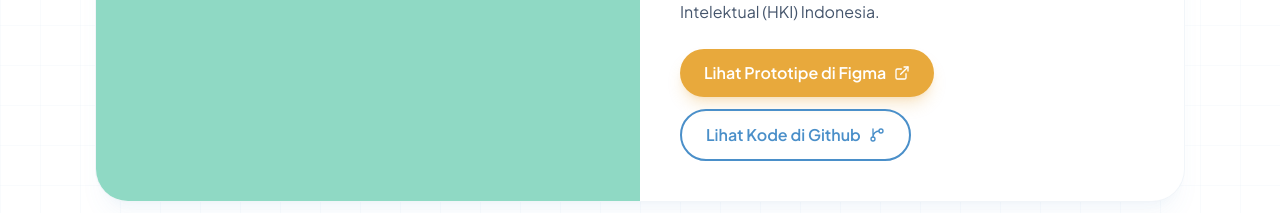
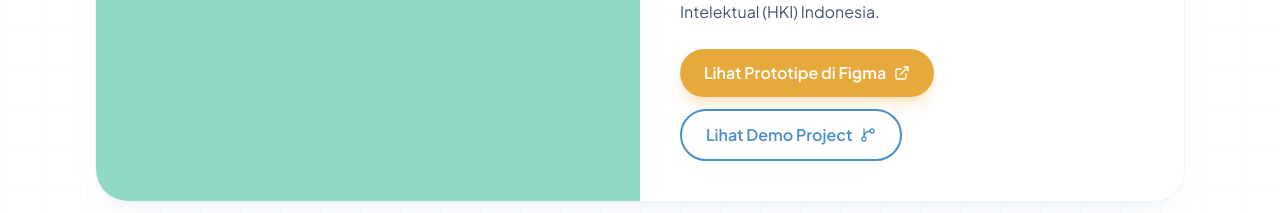
Before and after one commit to chrstbell/portfolio, a React (Vite) app: page / in a window 1280 px wide. Shown: the part 4000-4213 px from the top of the page. Built offline with nearby package versions, Linux system fonts and the light colour scheme.

Commit message:
update project

```diff
--- a/src/data/content.en.js
+++ b/src/data/content.en.js
@@ -77,7 +77,7 @@ export default {
       versionHistory: 'Version History',
       result: 'Result',
       viewFigma: 'View Prototype on Figma',
-      viewGithub: 'View Code on Github',
+      viewGithub: 'View Demo Project',
       portfolioTitle: (number) => `Project Portfolio (${number})`,
     },
     featured: {
--- a/src/data/content.id.js
+++ b/src/data/content.id.js
@@ -78,7 +78,7 @@ export default {
       versionHistory: 'Riwayat Versi',
       result: 'Hasil',
       viewFigma: 'Lihat Prototipe di Figma',
-      viewGithub: 'Lihat Kode di Github',
+      viewGithub: 'Lihat Demo Project',
       portfolioTitle: (number) => `Project Portfolio (${number})`,
     },
     featured: {
--- a/src/data/projects.js
+++ b/src/data/projects.js
@@ -6,7 +6,7 @@ export const featuredProjects = [
     number: '01',
     title: 'HOZOF',
     figmaUrl: 'https://www.figma.com/design/hQ4sWcMFvB0y1OzER6kUhq/HORISON?node-id=3-2&t=sUcmA4r1BTm4B4pb-1',
-    githubUrl: 'https://github.com/chrstbell/HOZOF',
+    githubUrl: 'https://demoapp-hozof.vercel.app/',
     accent: 'bg-mint',
     images: [
       {
@@ -28,7 +28,7 @@ export const featuredProjects = [
     number: '02',
     title: 'HERO',
     figmaUrl: 'https://www.figma.com/design/TM6h4REfZTQhVSUQMhfRXM/HERO?node-id=0-1&t=RnuMHJa97BRnTKpy-1',
-    githubUrl: 'https://github.com/chrstbell/HERO',
+    githubUrl: 'https://demoapp-hero.vercel.app/',
     accent: 'bg-peach',
     images: [
       {
```
Also changed, not shown: .cursorrules/ponytail.md (added).
